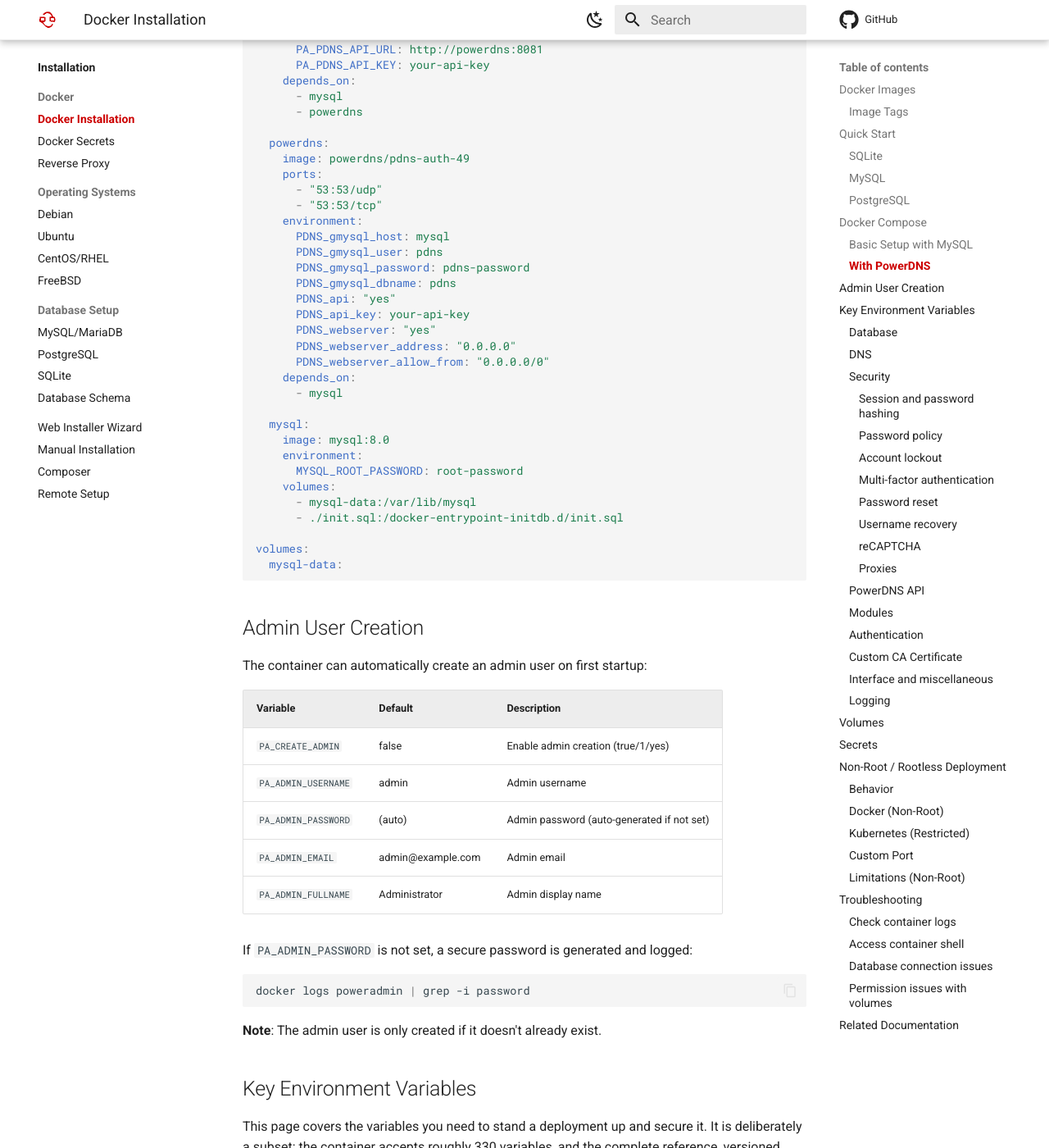
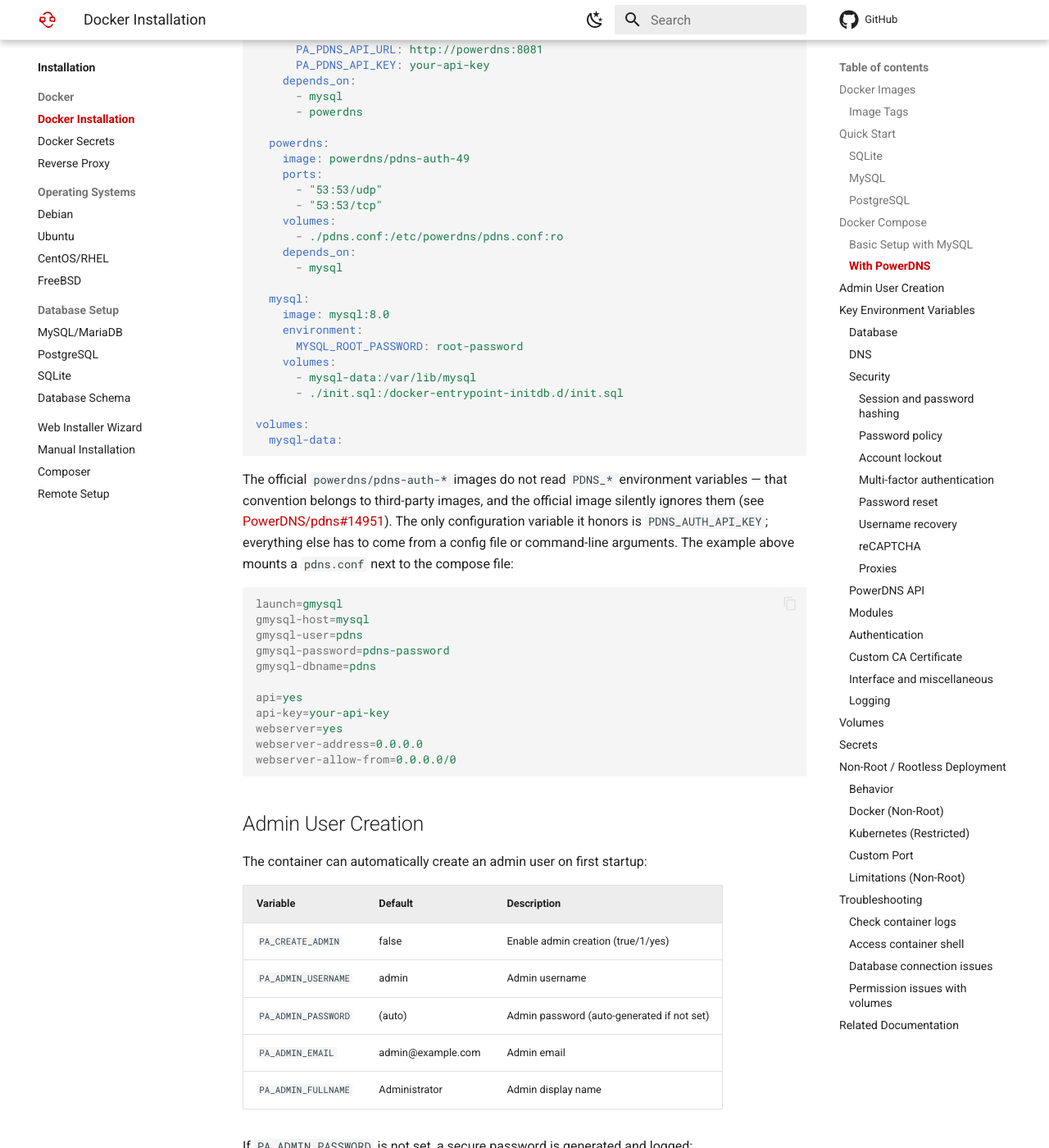
Before and after one commit to poweradmin/poweradmin-docs, an MkDocs documentation site: the page built from docs/installation/docker.md, in a window 1280 px wide and 1400 px high, scrolled down 3779 px. Shown: the whole window at 82% size. Built offline with MkDocs 1.6.1 and Material for MkDocs 9.7.7, drawn with Linux system fonts in a browser that asks for light colours; comment, search, counter and statistics services are not loaded.

Commit message:
docs(docker): configure PowerDNS via pdns.conf, official image ignores PDNS_ env vars (fixes #1)

````diff
--- a/docs/installation/docker.md
+++ b/docs/installation/docker.md
@@ -156,16 +156,8 @@
     ports:
       - "53:53/udp"
       - "53:53/tcp"
-    environment:
-      PDNS_gmysql_host: mysql
-      PDNS_gmysql_user: pdns
-      PDNS_gmysql_password: pdns-password
-      PDNS_gmysql_dbname: pdns
-      PDNS_api: "yes"
-      PDNS_api_key: your-api-key
-      PDNS_webserver: "yes"
-      PDNS_webserver_address: "0.0.0.0"
-      PDNS_webserver_allow_from: "0.0.0.0/0"
+    volumes:
+      - ./pdns.conf:/etc/powerdns/pdns.conf:ro
     depends_on:
       - mysql
 
@@ -179,6 +171,28 @@
 
 volumes:
   mysql-data:
+```
+
+The official `powerdns/pdns-auth-*` images do not read `PDNS_*` environment
+variables — that convention belongs to third-party images, and the official
+image silently ignores them (see
+[PowerDNS/pdns#14951](https://github.com/PowerDNS/pdns/issues/14951)). The only
+configuration variable it honors is `PDNS_AUTH_API_KEY`; everything else has to
+come from a config file or command-line arguments. The example above mounts a
+`pdns.conf` next to the compose file:
+
+```ini
+launch=gmysql
+gmysql-host=mysql
+gmysql-user=pdns
+gmysql-password=pdns-password
+gmysql-dbname=pdns
+
+api=yes
+api-key=your-api-key
+webserver=yes
+webserver-address=0.0.0.0
+webserver-allow-from=0.0.0.0/0
 ```
 
 ## Admin User Creation
````
